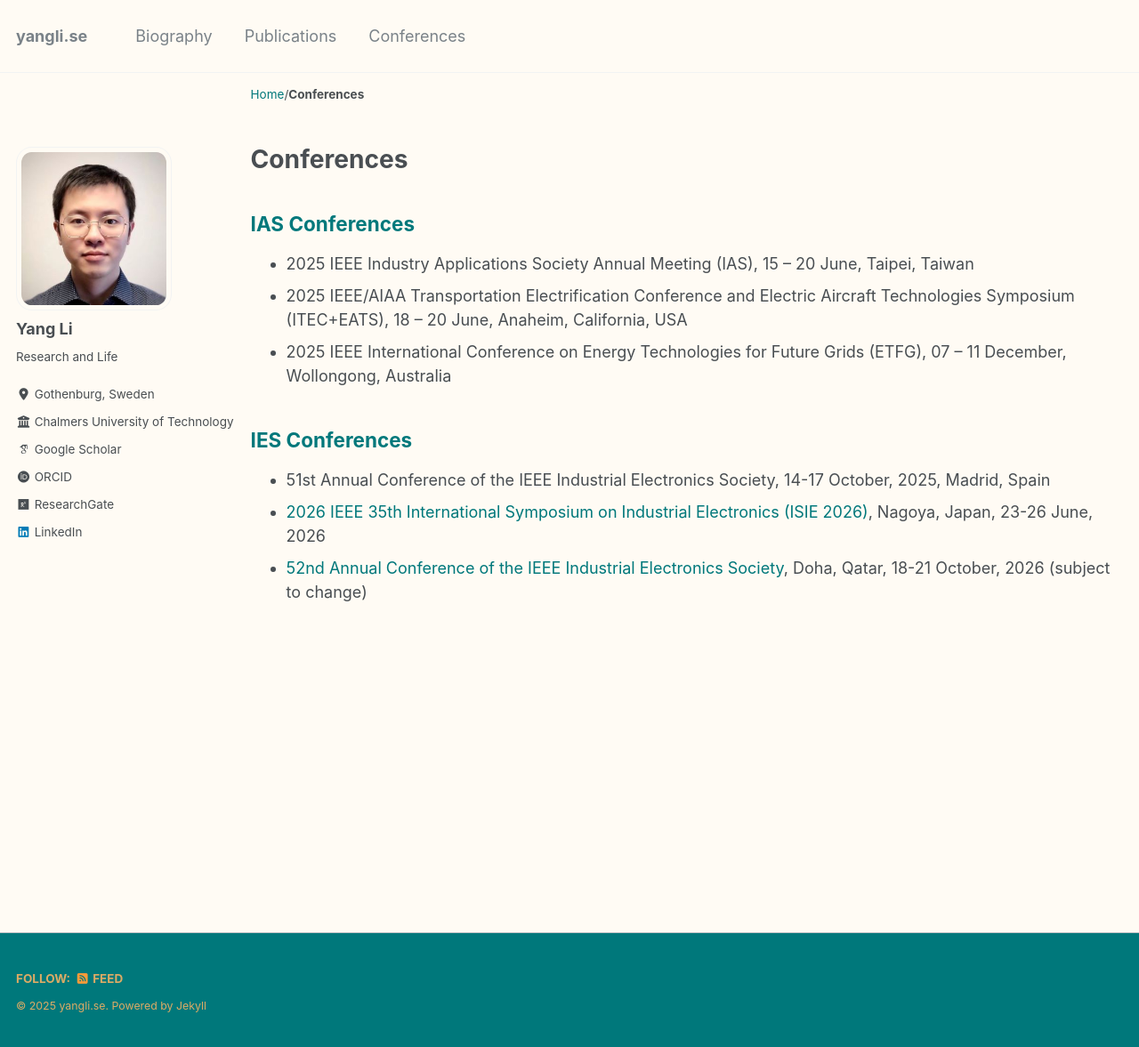
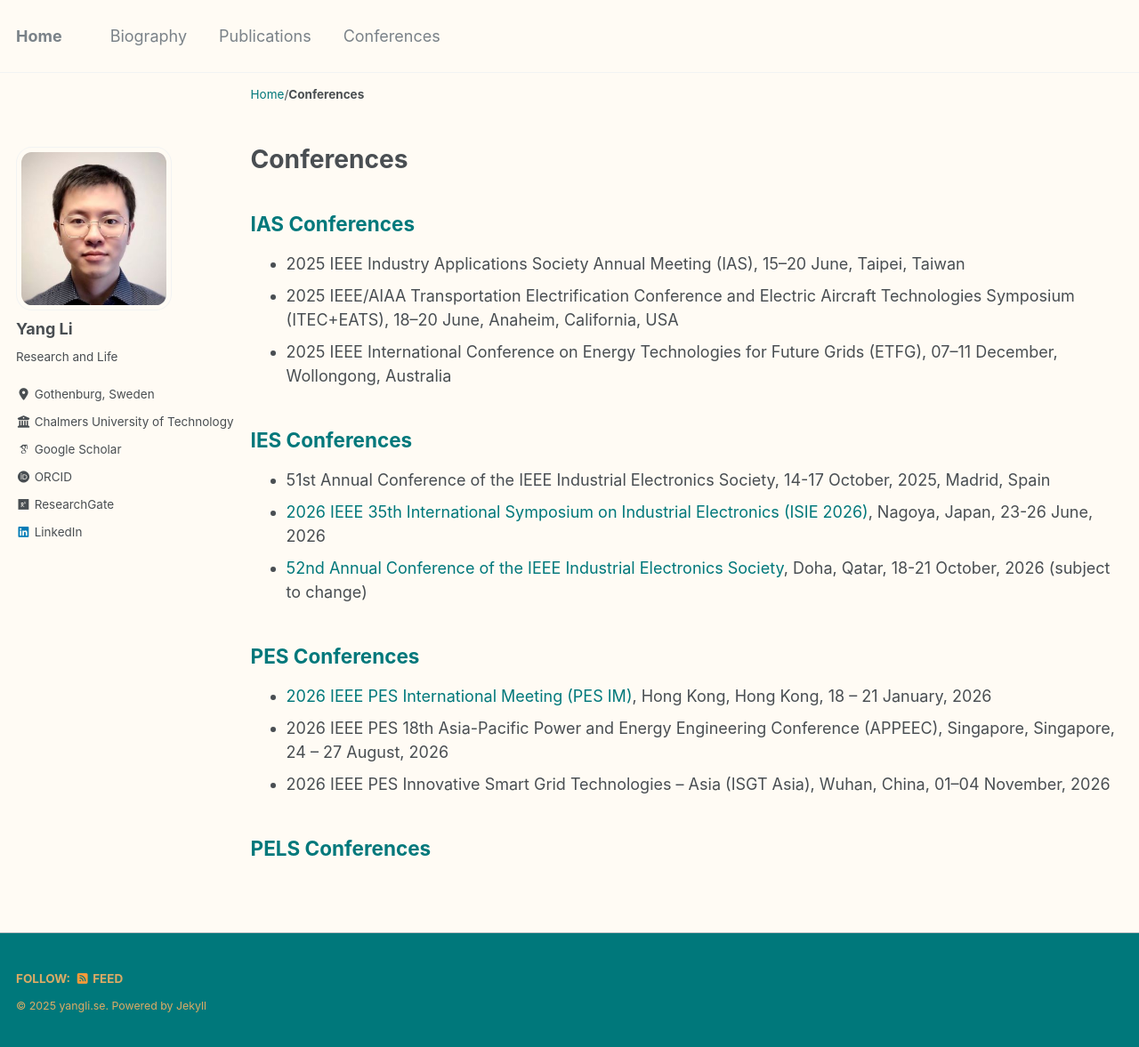
Before and after one commit to dannyli/dannyli.github.io, a Jekyll site: the page built from _pages/conferences.md, in a window 1280 px wide and 1177 px high. Shown: the whole window at 89% size. Built offline with Jekyll 4.4.1, drawn with Linux system fonts in a browser that asks for light colours; some web fonts are replaced.

Commit message:
conference update

```diff
--- a/_includes/masthead.html
+++ b/_includes/masthead.html
@@ -6,7 +6,7 @@
       <nav id="site-nav" class="greedy-nav">
         <button><div class="navicon"></div></button>
         <ul class="visible-links">
-          <li class="masthead__menu-item masthead__menu-item--lg"><a href="{{ base_path }}/">{{ site.title }}</a></li>
+          <li class="masthead__menu-item masthead__menu-item--lg"><a href="{{ base_path }}/">{{ site.name }}</a></li>
           {% for link in site.data.navigation.main %}
             {% if link.url contains 'http' %}
               {% assign domain = '' %}
--- a/_pages/conferences.md
+++ b/_pages/conferences.md
@@ -11,12 +11,21 @@ redirect_from:
 
 [IAS Conferences](https://ias.ieee.org/conferences/conference-schedule/)
 ------
-* 2025 IEEE Industry Applications Society Annual Meeting (IAS), 15 – 20 June, Taipei, Taiwan
-* 2025 IEEE/AIAA Transportation Electrification Conference and Electric Aircraft Technologies Symposium (ITEC+EATS), 18 – 20 June, Anaheim, California, USA
-* 2025 IEEE International Conference on Energy Technologies for Future Grids (ETFG), 07 – 11 December,	Wollongong, Australia
+* 2025 IEEE Industry Applications Society Annual Meeting (IAS), 15–20 June, Taipei, Taiwan
+* 2025 IEEE/AIAA Transportation Electrification Conference and Electric Aircraft Technologies Symposium (ITEC+EATS), 18–20 June, Anaheim, California, USA
+* 2025 IEEE International Conference on Energy Technologies for Future Grids (ETFG), 07–11 December,	Wollongong, Australia
 
 [IES Conferences](https://www.ieee-ies.org/conferences)
 ------
 * 51st Annual Conference of the IEEE Industrial Electronics Society, 14-17 October, 2025, Madrid, Spain
 * [2026 IEEE 35th International Symposium on Industrial Electronics (ISIE 2026)](https://attend.ieee.org/isie-2026/), Nagoya, Japan, 23-26 June, 2026
 * [52nd Annual Conference of the IEEE Industrial Electronics Society](https://www.iecon2026.org/), Doha, Qatar, 18-21 October, 2026 (subject to change)
+
+[PES Conferences](https://ieee-pes.org/events/upcoming-events/)
+------
+* [2026 IEEE PES International Meeting (PES IM)](https://pes-im.org/), Hong Kong, Hong Kong, 18 – 21 January, 2026
+* 2026 IEEE PES 18th Asia-Pacific Power and Energy Engineering Conference (APPEEC), Singapore, Singapore, 24 – 27 August, 2026
+* 2026 IEEE PES Innovative Smart Grid Technologies – Asia (ISGT Asia), Wuhan, China, 01–04 November, 2026
+
+[PELS Conferences](https://www.ieee-pels.org/conferences/conference-schedule/)
+------
--- a/_sass/_masthead.scss
+++ b/_sass/_masthead.scss
@@ -46,6 +46,7 @@
   list-style-type: none;
   white-space: nowrap;
 
+
   &--lg {
     padding-right: 1em;
     font-weight: 700;
```
